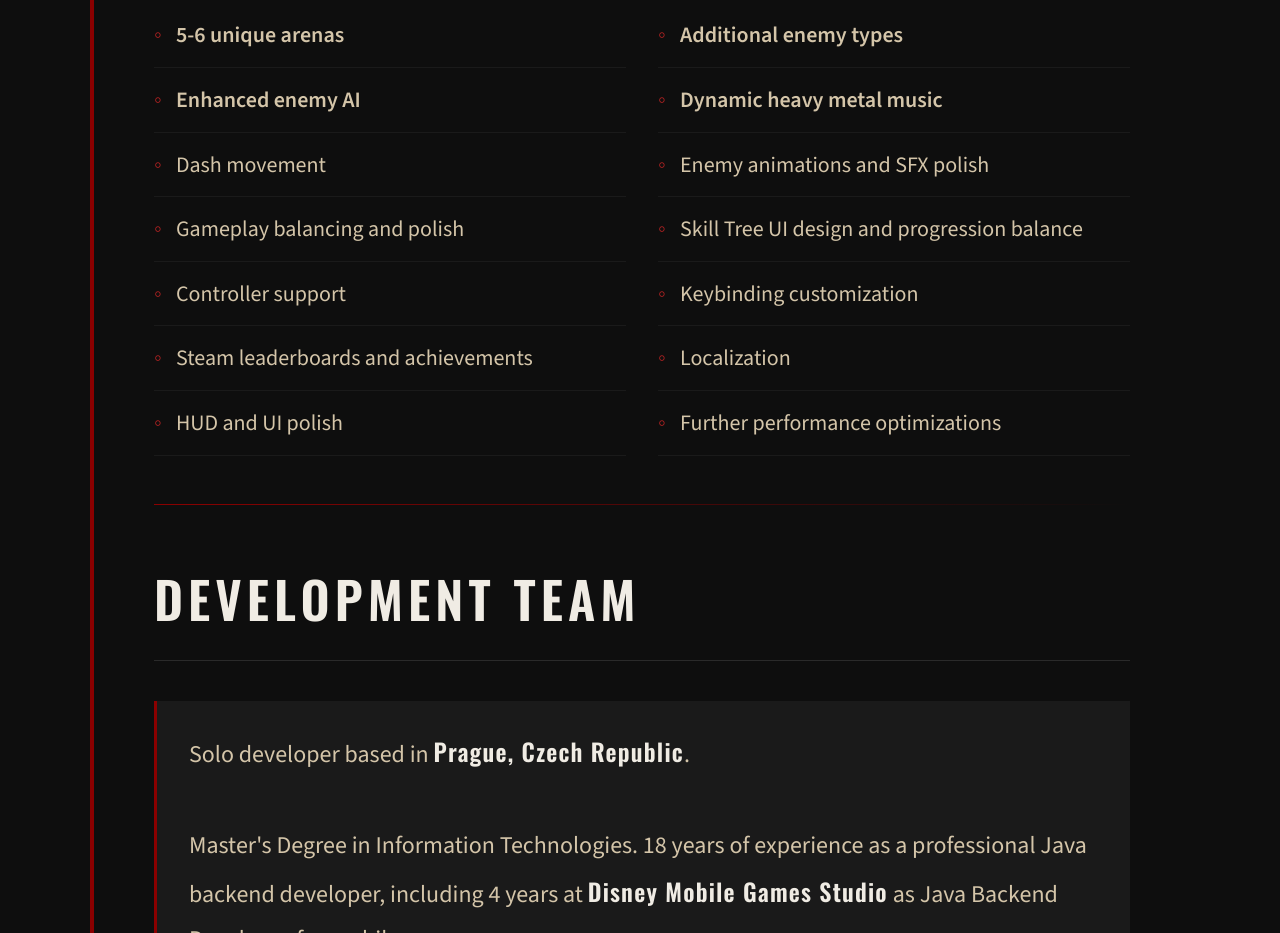
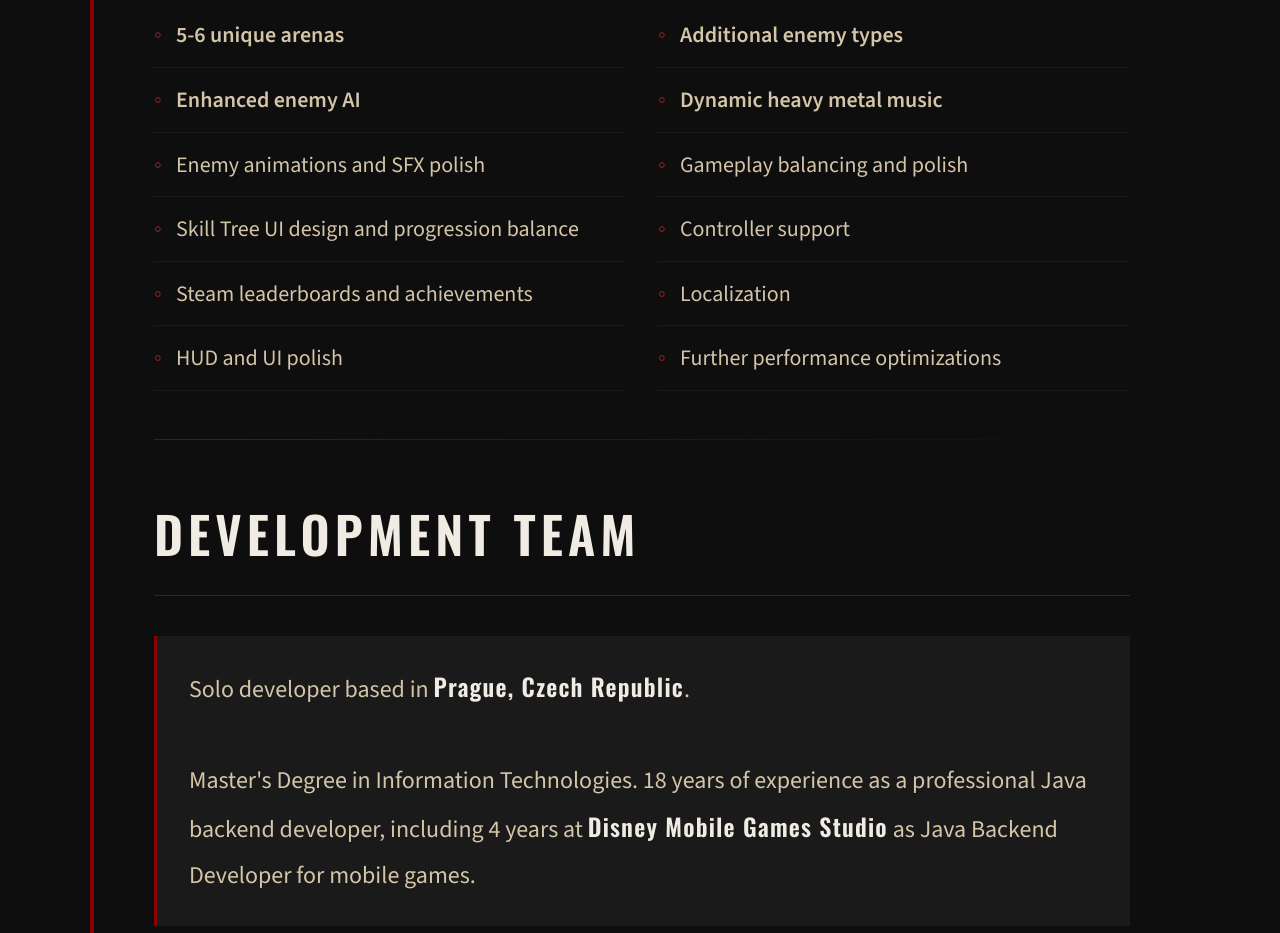
Before and after one commit to kldone/kldone-website, a website built with webpack: page pitch/index.html in a window 1280 px wide. Shown: the part 5893-6826 px from the top of the page. Built offline with nearby package versions, Linux system fonts and the light colour scheme.

Commit message:
Remove keybindings and dash

```diff
--- a/pitch/index.html
+++ b/pitch/index.html
@@ -691,12 +691,10 @@
     <li><b>Additional enemy types</b></li>
     <li><b>Enhanced enemy AI</b></li>
 	<li><b>Dynamic heavy metal music</b></li>
-	<li>Dash movement</li>
     <li>Enemy animations and SFX polish</li>
     <li>Gameplay balancing and polish</li>
     <li>Skill Tree UI design and progression balance</li>
     <li>Controller support</li>
-    <li>Keybinding customization</li>
     <li>Steam leaderboards and achievements</li>
     <li>Localization</li>
     <li>HUD and UI polish</li>
```
